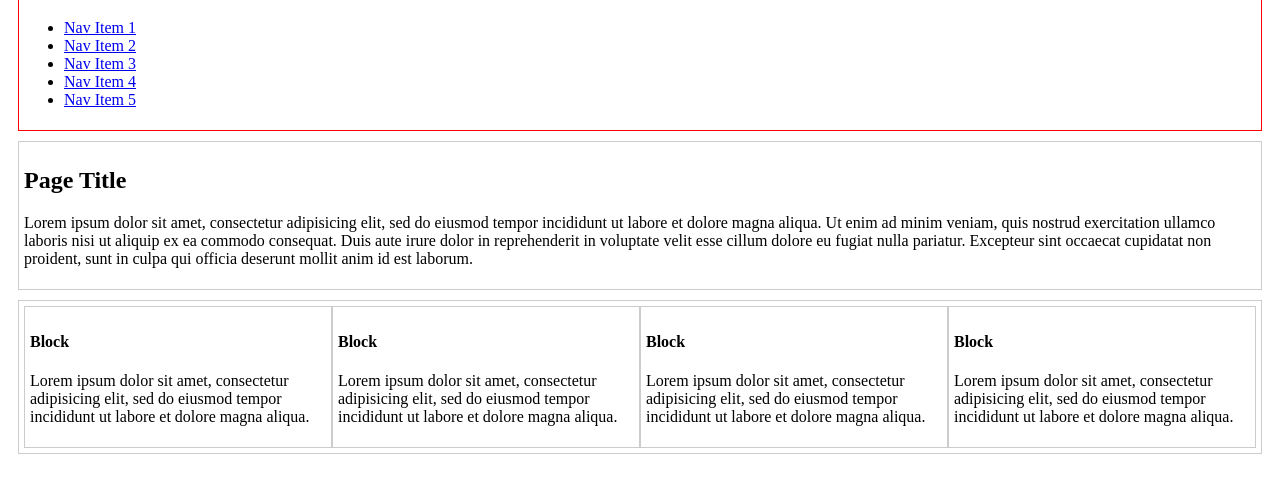
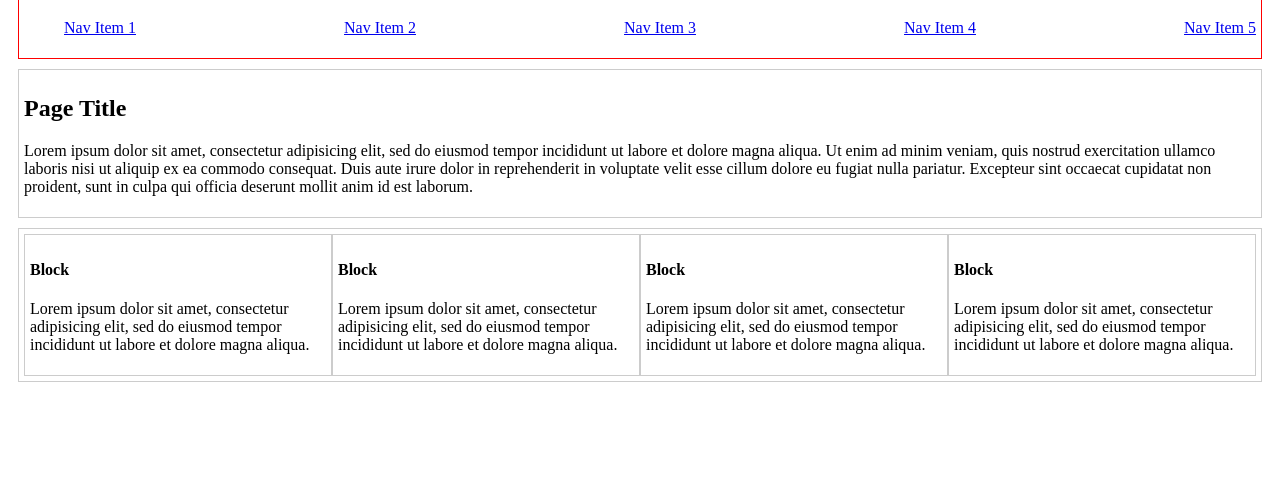
Before and after one commit to EvanLovely/git-bisect-example, a website: page index.html in a window 1280 px wide. Shown: the part 77-570 px from the top of the page. Drawn offline with Linux system fonts and the light colour scheme.

Commit message:
laying out header nav

```diff
--- a/style.css
+++ b/style.css
@@ -2,6 +2,15 @@
   border: solid 1px red;
   padding: 5px;
   margin: 10px;
+}
+
+.nav {
+  display: flex;
+  justify-content: space-between;
+}
+
+.nav li {
+  list-style-type: none;
 }
 
 .page {
```
